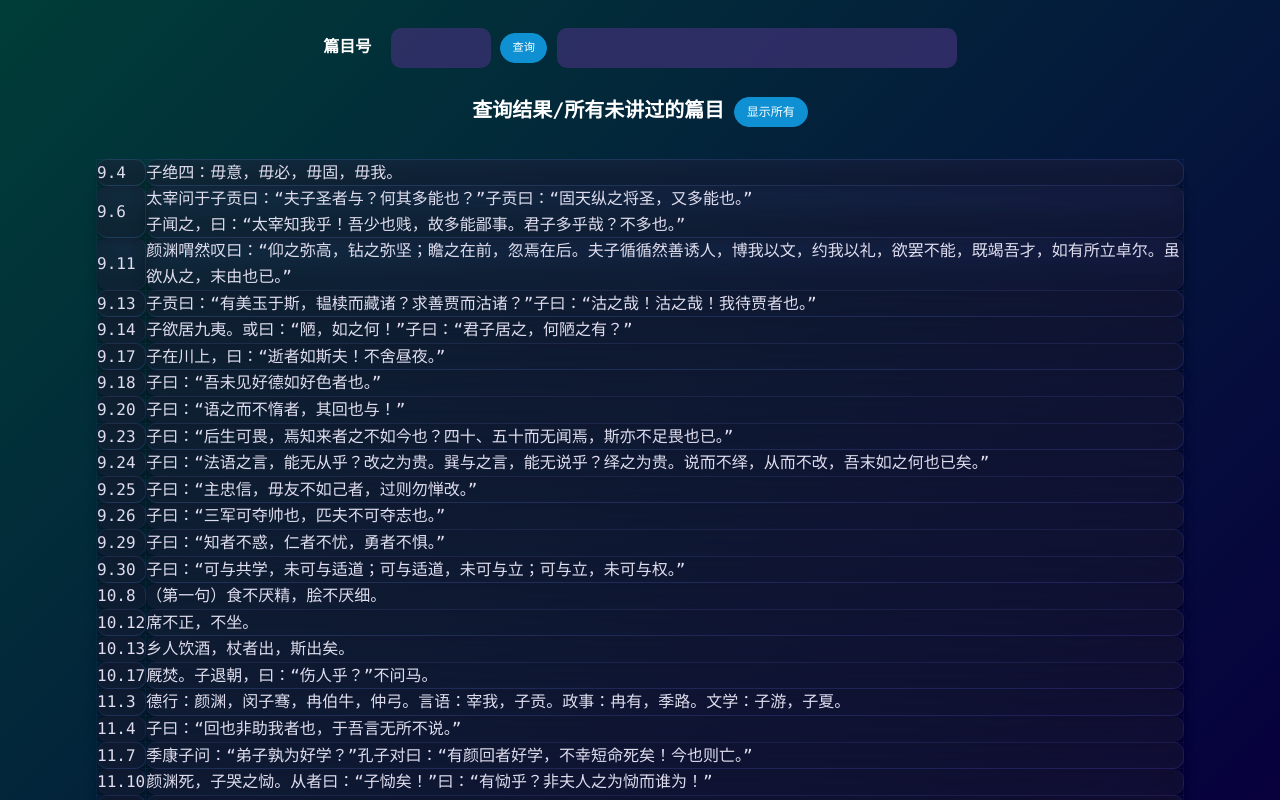
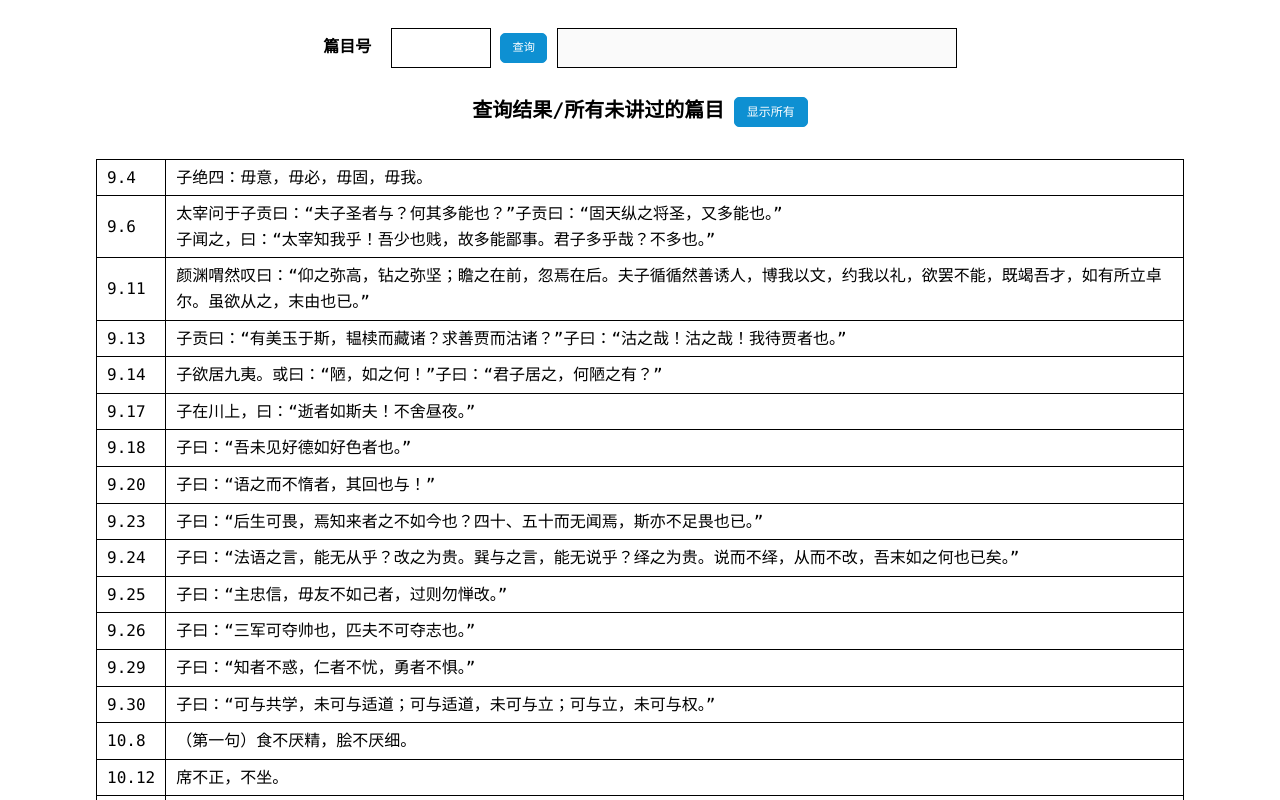
Before and after one commit to run26oyzr/lunyu-query, a plain HTML site: page index.html in a window 1280 px wide. Shown: the top 800 px of the page. Drawn offline with Linux system fonts and the light colour scheme.

Commit message:
update css

```diff
--- a/app.css
+++ b/app.css
@@ -3,12 +3,11 @@ html,
 div {
     padding: 0;
     margin: 0;
-    color: white;
+    color: rgb(0, 0, 0);
     font-family: "Consolas";
 }
 
 body {
-    background: linear-gradient(135deg, #003d38, #07003D) !important;
     -webkit-app-region: no-drag;
     /* -webkit-user-select: none; */
     height: 100%;
@@ -22,6 +21,7 @@ button {
     -webkit-app-region: no-drag;
     background: inherit;
     border: none;
+    border-radius: 5px !important;
 }
 
 .titlebar {
@@ -109,16 +109,14 @@ table {
     height: 100%;
 }
 
-input, textarea {
+input, textarea{
     max-width: 400px;
-    background: rgba(55, 48, 110, 0.8);
-    border: 1px solid #57509D;
-    border-radius: 10px;
+    border: 1px solid #000000;
     padding-left: 10px;
     padding-right: 10px;
     outline: none;
     border: none;
-    transition: .5s ease;
+    border:1px solid hsl(0, 0%, 0%);
 }
 
 ::-webkit-scrollbar {
@@ -135,7 +133,7 @@ input, textarea {
 }
 
 input:focus, textarea:focus{
-    background-color: hsla(247, 39%, 50%, 0.8);
+    background-color: rgb(200, 200, 200);
 }
 
 .control-box {
@@ -154,14 +152,12 @@ input:focus, textarea:focus{
 }
 
 td {
-
     text-align: left;
     height: auto;
-    color: hsl(245, 32%, 90%);
-    background: rgba(87, 80, 157, 0.25);
+    color: hsl(0, 0%, 0%);
     /* backdrop-filter: blur(4px); */
     /* --webkit-backdrop-filter: blur(4px); */
-    border-radius: 10px;
-    border: 1px solid rgba(87, 80, 157, 0.1);
-    box-shadow: rgba(0, 0, 0, 0.17) 0px -23px 25px 0px inset, rgba(0, 0, 0, 0.15) 0px -36px 30px 0px inset, rgba(0, 0, 0, 0.1) 0px -79px 40px 0px inset, rgba(0, 0, 0, 0.06) 0px 2px 1px, rgba(0, 0, 0, 0.09) 0px 4px 2px, rgba(0, 0, 0, 0.09) 0px 8px 4px, rgba(0, 0, 0, 0.09) 0px 16px 8px, rgba(0, 0, 0, 0.09) 0px 32px 16px;
+    border: 1px solid rgb(0, 0, 0);
+    padding-left: 10px; padding-right: 10px;
+    padding-top: 5px; padding-bottom: 5px;
 }
```
Also changed, not shown: assets/css/amazeui.min.css.
